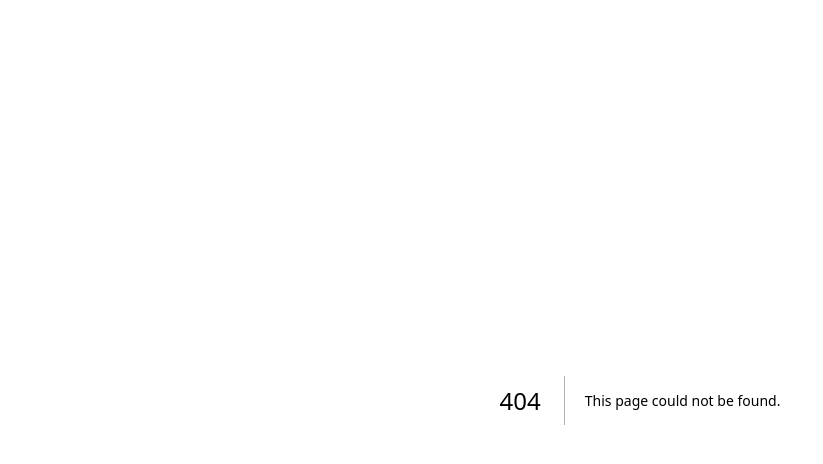
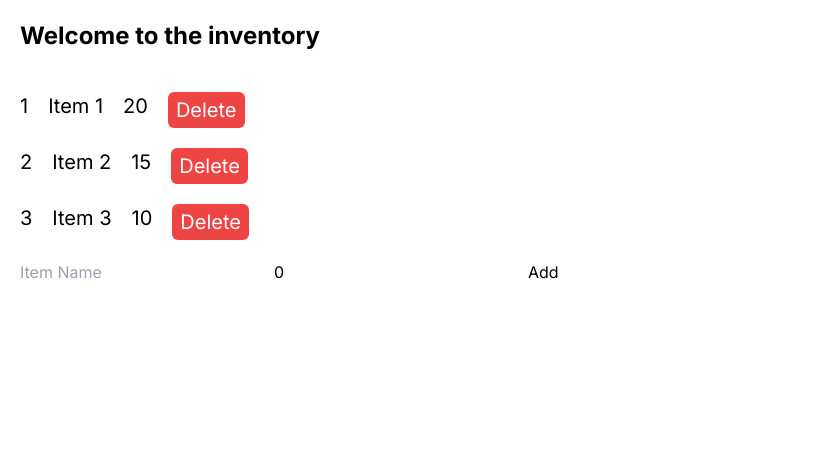
Before and after one commit to kanishk6103/InveeSync-assignment, a Next.js app: page /inventory in a window 1280 px wide. Before the commit this address had no page. Shown: the top 464 px of the page, without its empty margins (0-823 px from the left). Built offline with nearby package versions, Linux system fonts and the light colour scheme.

Commit message:
barebones assignment done, ui styling and bonus remaining

```diff
--- /dev/null
+++ b/src/app/inventory/page.tsx
@@ -0,0 +1,94 @@
+"use client";
+import data from "@/api/data.json";
+import { useState } from "react";
+import { ItemType } from "../types";
+const page = () => {
+  const [newItem, setNewItem] = useState<ItemType>({
+    id: data.orders.length + 1,
+    name: "",
+    stock: 0,
+  });
+  const [items, setItems] = useState<ItemType[]>(data.items);
+
+  const handleSubmit = (e: React.FormEvent<HTMLFormElement>) => {
+    e.preventDefault();
+    const itemToAdd: ItemType = {
+      id: data.items.length + 1,
+      name: newItem.name,
+      stock: parseInt(newItem.stock.toString()),
+    };
+    // console.log(e);
+    data.items.push(itemToAdd);
+
+    setNewItem({
+      id: data.items.length + 1,
+      name: "",
+      stock: 0,
+    });
+  };
+
+  const handleChange = (e: React.ChangeEvent<HTMLInputElement>) => {
+    const { name, value } = e.target;
+    setNewItem((prev) => ({
+      ...prev,
+      [name]: value,
+    }));
+  };
+
+  const handleItemDelete = (id: number) => {
+    // for (let i = 0; i < data.items.length; i++) {
+    //   if (id === data.items[i].id) {
+    //     data.items.splice(i, 1);
+    //   }
+    // }
+    const filteredItems = items.filter((singleItem) => singleItem.id != id);
+    setItems(filteredItems);
+    // console.log(data.items);
+  };
+
+  return (
+    <div className="m-5 flex flex-col gap-5">
+      <div className="text-2xl font-bold">Welcome to the inventory</div>
+      <div>
+        {items.map((singleItem) => {
+          const { id, name, stock } = singleItem;
+          return (
+            <div key={id} className="flex gap-5 text-xl my-5">
+              <div>{id}</div>
+              <div>{name}</div>
+              <div>{stock}</div>
+              <button
+                className="px-2 py-1 bg-red-500 text-white rounded-md"
+                onClick={() => handleItemDelete(id)}
+              >
+                Delete
+              </button>
+            </div>
+          );
+        })}
+        {/* Form */}
+        <div>
+          <form action="" className="flex gap-5" onSubmit={handleSubmit}>
+            <input
+              type="text"
+              placeholder="Item Name"
+              name="name"
+              value={newItem.name}
+              onChange={handleChange}
+            />
+            <input
+              type="number"
+              placeholder="Stock"
+              name="stock"
+              value={newItem.stock}
+              onChange={handleChange}
+            />
+            <button type="submit">Add</button>
+          </form>
+        </div>
+      </div>
+    </div>
+  );
+};
+
+export default page;
--- a/src/app/orders/[orderId]/page.tsx
+++ b/src/app/orders/[orderId]/page.tsx
@@ -1,33 +1,86 @@
 "use client";
-import { useParams } from "next/navigation";
+import { useParams, useRouter } from "next/navigation";
 import data from "@/api/data.json";
 import { itemHeadings } from "@/components/Table/constants";
 import Table from "@/components/Table/Table";
 import { ItemType, Order, OrderItem } from "@/app/types";
+import { useEffect, useState } from "react";
+import { Router } from "next/router";
 const page = () => {
   const params = useParams();
   const { orderId } = params;
-  // ans will store the order that matches the id
-  let ans: Order[] = data.orders.filter((e) => {
-    return e.id == (orderId as unknown as number);
-  });
-  //   console.log(ans[0]);
-  const items: OrderItem[] = ans[0].items;
-  const handleClick = (quantity: number, stock: number) => {
-    if (quantity < stock) {
+  const router = useRouter();
+  const [order, setOrder] = useState<Order | null>(null);
+  const [status, setStatus] = useState<"Completed" | "Pending" | null>(null);
+
+  useEffect(() => {
+    // ans will store the order that matches the id
+    const ans: Order[] = data.orders.filter((e) => {
+      return e.id == (orderId as unknown as number);
+    });
+    setOrder(ans[0]);
+  }, [orderId]);
+
+  const items: OrderItem[] | null = order ? order.items : null;
+  const handleClick = () => {
+    if (order && order.status !== "Completed") {
+      order.status = "Completed";
+      setOrder(order);
+      setStatus("Completed"); // Trigger re-render
     }
   };
+  const handleMarkPending = () => {
+    if (order && order.status !== "Pending") {
+      order.status = "Pending";
+      setOrder(order);
+      setStatus("Pending"); // Trigger re-render
+    }
+  };
+
+  if (!order) {
+    return <div>Loading...</div>;
+  }
+
   return (
     <div className="m-10">
-      <div className="m-5 text-2xl font-bold">
-        {ans[0].id} : {ans[0].customer} ordered {ans[0].items.length} items
+      <div>
+        <div className="cursor-pointer" onClick={() => router.back()}>
+          Back
+        </div>
+        <div className="m-5 text-2xl font-bold">
+          {order.id} : {order.customer} ordered {order.items.length} items
+        </div>
       </div>
       <Table
         headings={itemHeadings}
-        data={ans[0]}
+        data={order}
         isOrderList={false}
         ItemList={data.items}
       />
+      <div className="flex gap-5">
+        <button
+          className={
+            "my-5 p-3 rounded-md " +
+            (order.status == "Completed"
+              ? "bg-gray-200 text-gray-400 cursor-not-allowed"
+              : "bg-blue-400 text-white")
+          }
+          onClick={handleClick}
+        >
+          Mark as completed
+        </button>
+        <button
+          className={
+            "my-5 p-3 rounded-md " +
+            (order.status == "Pending"
+              ? "bg-gray-200 text-gray-400 cursor-not-allowed"
+              : "bg-blue-400 text-white")
+          }
+          onClick={handleMarkPending}
+        >
+          Mark as Pending
+        </button>
+      </div>
     </div>
   );
 };
--- a/src/components/Table/FilterButton.tsx
+++ b/src/components/Table/FilterButton.tsx
@@ -8,7 +8,7 @@ const FilterButton = ({
     <button
       className={
         "py-1 px-3 bg-gray-200 rounded-md " +
-        (currentFilter === filterType ? "bg-blue-400 text-white" : "")
+        (currentFilter === filterType ? "bg-blue-500 text-white" : "")
       }
       onClick={handler}
     >
```
Also changed, not shown: src/components/Table/Table.tsx (line endings or trailing spaces).
